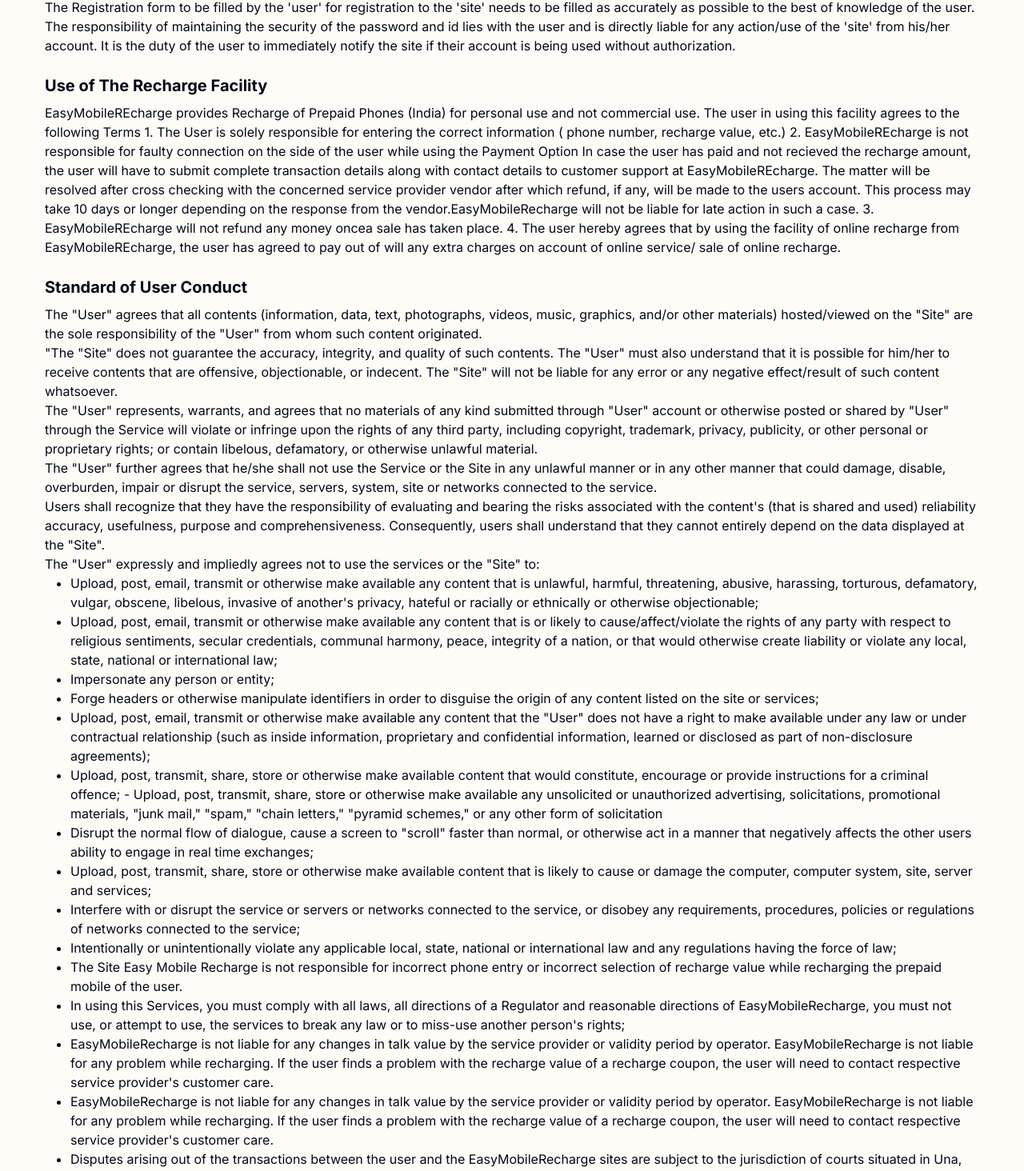
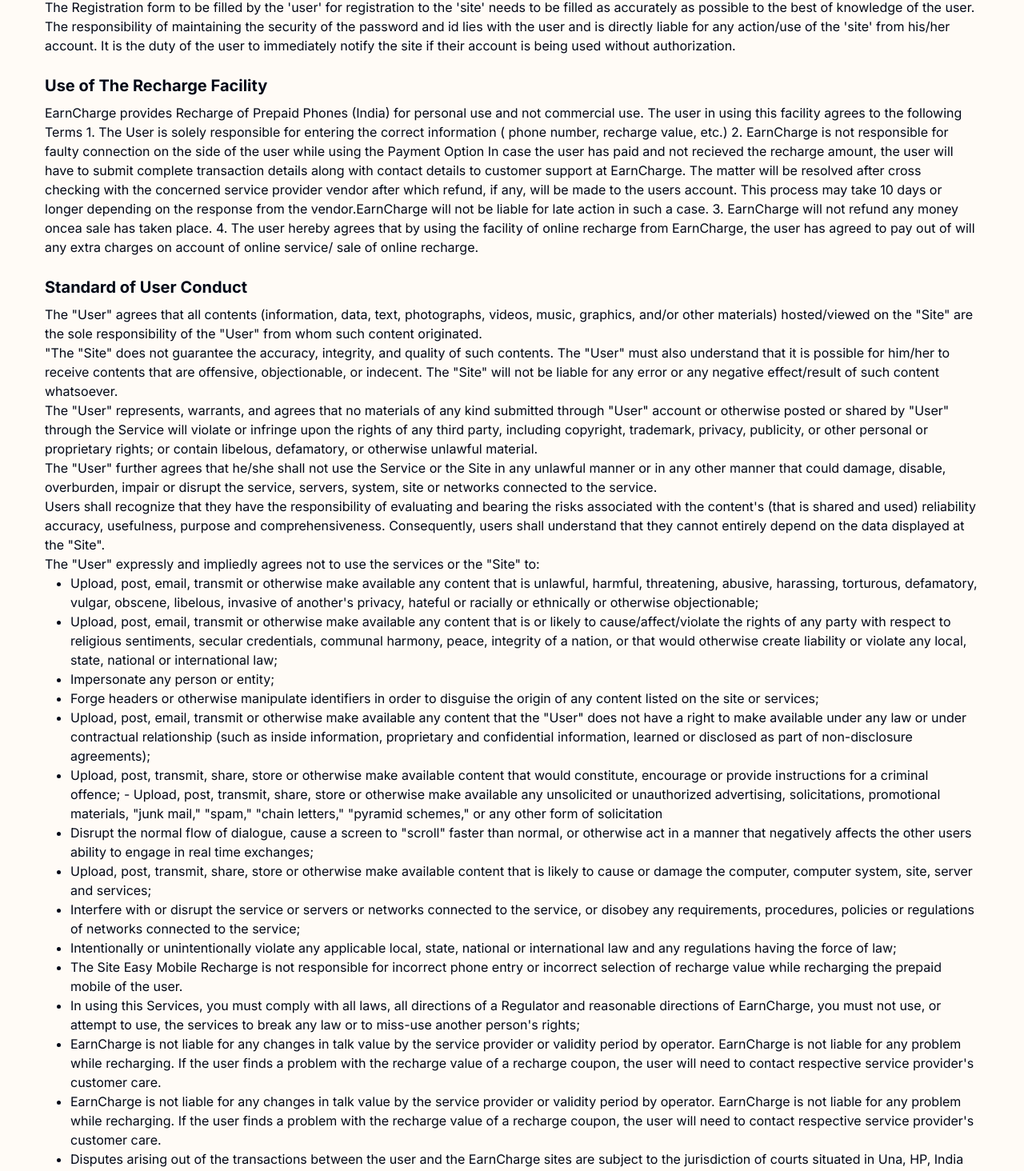
Before and after one commit to Vismay19999/earncharge-rewrite-frontend, a Next.js app: page /terms in a window 1280 px wide. Shown: the part 539-2003 px from the top of the page at 80% size. Built offline with nearby package versions, Linux system fonts and the light colour scheme.

Commit message:
policy updated

```diff
--- a/src/app/(policy)/policy/page.tsx
+++ b/src/app/(policy)/policy/page.tsx
@@ -1,4 +1,4 @@
-import React from 'react'
+import React from "react";
 
 const page = () => {
   return (
@@ -11,7 +11,7 @@ const page = () => {
         </div>
         <p>Effective Date: 14-03-2024</p>
         <p>
-          EarnCharge (referred to as &quot;we&quot;, &quot;us&quot;, or
+          <b>EarnCharge </b> (referred to as &quot;we&quot;, &quot;us&quot;, or
           &quot;our&quot;) is committed to protecting the privacy and security
           of your personal information. This Privacy Policy explains how we
           collect, use, and disclose information when you use our services. By
@@ -91,9 +91,16 @@ const page = () => {
           read and understood this Privacy Policy and agree to be bound by its
           terms.
         </p>
+        <br />
+        <h1>
+          <b>
+            Earncharge is a fully owned subsidary of Arahant Economy Services
+            Private Limited.
+          </b>
+        </h1>
       </div>
     </div>
   );
-}
+};
 
-export default page
+export default page;
--- a/src/app/(policy)/refund/page.tsx
+++ b/src/app/(policy)/refund/page.tsx
@@ -10,12 +10,12 @@ const page = () => {
           </h1>
         </div>
         <p>
-          At EarnCharge, we strive to provide a seamless and efficient platform
-          for accessing a variety of essential services. However, its important
-          to note that as an intermediary service provider, we facilitate
-          transactions between you and the service providers, but we do not own
-          or control the services themselves. Therefore, our ability to cancel
-          or refund services is limited.
+          At <b> EarnCharge </b>, we strive to provide a seamless and efficient
+          platform for accessing a variety of essential services. However, its
+          important to note that as an intermediary service provider, we
+          facilitate transactions between you and the service providers, but we
+          do not own or control the services themselves. Therefore, our ability
+          to cancel or refund services is limited.
         </p>
 
         <h1 className="text-2xl font-bold mt-5 mb-4">Cancellation:</h1>
@@ -37,7 +37,8 @@ const page = () => {
         <p>
           In case of any technical error or payment failure from our server or
           website, resulting in the deduction of an amount from your account, we
-          will return the amount within 7 working days and payment mode will be upi and direct bank account transfer.
+          will return the amount within 7 working days and payment mode will be
+          upi and direct bank account transfer.
         </p>
         <h1 className="text-2xl font-bold mt-5 mb-4">
           Refunds From 3rd Party:
@@ -73,10 +74,17 @@ const page = () => {
           payment method, either through UPI or direct bank account transfer, as
           per your preference.
         </p>
-        <p className="mt-4">
+        <p className="mt-4 mb-2">
           Thank you for choosing EarnCharge. We appreciate your understanding
           and cooperation.
         </p>
+
+        <h1>
+          <b>
+            Earncharge is a fully owned subsidary of Arahant Economy Services
+            Private Limited.
+          </b>
+        </h1>
       </div>
     </div>
   );
--- a/src/app/(policy)/terms/page.tsx
+++ b/src/app/(policy)/terms/page.tsx
@@ -24,13 +24,13 @@ const page = () => {
         &quot;User&quot; represents and warrants that he/she has the right,
         authority, and hereby accepts that he or she is of legal age to accept
         and abide by the terms and conditions of use of the &apos;site&apos;.
-        And that while using the site, The &quot;User&quot; shall not impersonate any
-        person or entity, or falsely state or otherwise misrepresent identity,
-        age or affiliation with any person or entity. The &quot;Site&quot; may terminate
-        the account of such a visitor, delete the content posted by him/her,
-        prohibit access to the &apos;site&apos; or to any of its related
-        services for any reason without citing or stating any reasons as and
-        when needed and without limitation.
+        And that while using the site, The &quot;User&quot; shall not
+        impersonate any person or entity, or falsely state or otherwise
+        misrepresent identity, age or affiliation with any person or entity. The
+        &quot;Site&quot; may terminate the account of such a visitor, delete the
+        content posted by him/her, prohibit access to the &apos;site&apos; or to
+        any of its related services for any reason without citing or stating any
+        reasons as and when needed and without limitation.
       </p>
 
       <h2 className="text-xl font-bold mt-6 mb-2">Registration</h2>
@@ -48,52 +48,51 @@ const page = () => {
         Use of The Recharge Facility
       </h2>
       <p>
-        EasyMobileREcharge provides Recharge of Prepaid Phones (India) for
-        personal use and not commercial use. The user in using this facility
-        agrees to the following Terms 1. The User is solely responsible for
-        entering the correct information ( phone number, recharge value, etc.)
-        2. EasyMobileREcharge is not responsible for faulty connection on the
-        side of the user while using the Payment Option In case the user has
-        paid and not recieved the recharge amount, the user will have to submit
-        complete transaction details along with contact details to customer
-        support at EasyMobileREcharge. The matter will be resolved after cross
-        checking with the concerned service provider vendor after which refund,
-        if any, will be made to the users account. This process may take 10 days
-        or longer depending on the response from the vendor.EasyMobileRecharge
-        will not be liable for late action in such a case. 3. EasyMobileREcharge
-        will not refund any money oncea sale has taken place. 4. The user hereby
-        agrees that by using the facility of online recharge from
-        EasyMobileREcharge, the user has agreed to pay out of will any extra
-        charges on account of online service/ sale of online recharge.
+        EarnCharge provides Recharge of Prepaid Phones (India) for personal use
+        and not commercial use. The user in using this facility agrees to the
+        following Terms 1. The User is solely responsible for entering the
+        correct information ( phone number, recharge value, etc.) 2. EarnCharge
+        is not responsible for faulty connection on the side of the user while
+        using the Payment Option In case the user has paid and not recieved the
+        recharge amount, the user will have to submit complete transaction
+        details along with contact details to customer support at EarnCharge.
+        The matter will be resolved after cross checking with the concerned
+        service provider vendor after which refund, if any, will be made to the
+        users account. This process may take 10 days or longer depending on the
+        response from the vendor.EarnCharge will not be liable for late action
+        in such a case. 3. EarnCharge will not refund any money oncea sale has
+        taken place. 4. The user hereby agrees that by using the facility of
+        online recharge from EarnCharge, the user has agreed to pay out of will
+        any extra charges on account of online service/ sale of online recharge.
       </p>
 
       <h2 className="text-xl font-bold mt-6 mb-2">Standard of User Conduct</h2>
       <p>
         The &quot;User&quot; agrees that all contents (information, data, text,
         photographs, videos, music, graphics, and/or other materials)
-        hosted/viewed on the &quot;Site&quot; are the sole responsibility of the &quot;User&quot;
-        from whom such content originated.
+        hosted/viewed on the &quot;Site&quot; are the sole responsibility of the
+        &quot;User&quot; from whom such content originated.
       </p>
       <p>
-        &quot;The &quot;Site&quot; does not guarantee the accuracy, integrity, and quality of
-        such contents. The &quot;User&quot; must also understand that it is possible for
-        him/her to receive contents that are offensive, objectionable, or
-        indecent. The &quot;Site&quot; will not be liable for any error or any negative
-        effect/result of such content whatsoever.
+        &quot;The &quot;Site&quot; does not guarantee the accuracy, integrity,
+        and quality of such contents. The &quot;User&quot; must also understand
+        that it is possible for him/her to receive contents that are offensive,
+        objectionable, or indecent. The &quot;Site&quot; will not be liable for
+        any error or any negative effect/result of such content whatsoever.
       </p>
       <p>
-        The &quot;User&quot; represents, warrants, and agrees that no materials of any
-        kind submitted through &quot;User&quot; account or otherwise posted or shared by
-        &quot;User&quot; through the Service will violate or infringe upon the rights of
-        any third party, including copyright, trademark, privacy, publicity, or
-        other personal or proprietary rights; or contain libelous, defamatory,
-        or otherwise unlawful material.
+        The &quot;User&quot; represents, warrants, and agrees that no materials
+        of any kind submitted through &quot;User&quot; account or otherwise
+        posted or shared by &quot;User&quot; through the Service will violate or
+        infringe upon the rights of any third party, including copyright,
+        trademark, privacy, publicity, or other personal or proprietary rights;
+        or contain libelous, defamatory, or otherwise unlawful material.
       </p>
       <p>
-        The &quot;User&quot; further agrees that he/she shall not use the Service or the
-        Site in any unlawful manner or in any other manner that could damage,
-        disable, overburden, impair or disrupt the service, servers, system,
-        site or networks connected to the service.
+        The &quot;User&quot; further agrees that he/she shall not use the
+        Service or the Site in any unlawful manner or in any other manner that
+        could damage, disable, overburden, impair or disrupt the service,
+        servers, system, site or networks connected to the service.
       </p>
       <p>
         Users shall recognize that they have the responsibility of evaluating
@@ -103,8 +102,8 @@ const page = () => {
         entirely depend on the data displayed at the &quot;Site&quot;.
       </p>
       <p>
-        The &quot;User&quot; expressly and impliedly agrees not to use the services or the
-        &quot;Site&quot; to:
+        The &quot;User&quot; expressly and impliedly agrees not to use the
+        services or the &quot;Site&quot; to:
       </p>
       <ul className="list-disc ml-8">
         <li>
@@ -127,23 +126,25 @@ const page = () => {
         </li>
         <li>
           Upload, post, email, transmit or otherwise make available any content
-          that the &quot;User&quot; does not have a right to make available under any law
-          or under contractual relationship (such as inside information,
-          proprietary and confidential information, learned or disclosed as part
-          of non-disclosure agreements);
+          that the &quot;User&quot; does not have a right to make available
+          under any law or under contractual relationship (such as inside
+          information, proprietary and confidential information, learned or
+          disclosed as part of non-disclosure agreements);
         </li>
         <li>
           Upload, post, transmit, share, store or otherwise make available
           content that would constitute, encourage or provide instructions for a
           criminal offence; - Upload, post, transmit, share, store or otherwise
           make available any unsolicited or unauthorized advertising,
-          solicitations, promotional materials, &quot;junk mail,&quot; &quot;spam,&quot; &quot;chain
-          letters,&quot; &quot;pyramid schemes,&quot; or any other form of solicitation
+          solicitations, promotional materials, &quot;junk mail,&quot;
+          &quot;spam,&quot; &quot;chain letters,&quot; &quot;pyramid
+          schemes,&quot; or any other form of solicitation
         </li>
         <li>
-          Disrupt the normal flow of dialogue, cause a screen to &quot;scroll&quot; faster
-          than normal, or otherwise act in a manner that negatively affects the
-          other users ability to engage in real time exchanges;
+          Disrupt the normal flow of dialogue, cause a screen to
+          &quot;scroll&quot; faster than normal, or otherwise act in a manner
+          that negatively affects the other users ability to engage in real time
+          exchanges;
         </li>
         <li>
           Upload, post, transmit, share, store or otherwise make available
@@ -167,31 +168,31 @@ const page = () => {
         </li>
         <li>
           In using this Services, you must comply with all laws, all directions
-          of a Regulator and reasonable directions of EasyMobileRecharge, you
-          must not use, or attempt to use, the services to break any law or to
-          miss-use another person&apos;s rights;
+          of a Regulator and reasonable directions of EarnCharge, you must not
+          use, or attempt to use, the services to break any law or to miss-use
+          another person&apos;s rights;
         </li>
         <li>
-          EasyMobileRecharge is not liable for any changes in talk value by the
-          service provider or validity period by operator. EasyMobileRecharge is
-          not liable for any problem while recharging. If the user finds a
-          problem with the recharge value of a recharge coupon, the user will
-          need to contact respective service provider&apos;s customer care.
+          EarnCharge is not liable for any changes in talk value by the service
+          provider or validity period by operator. EarnCharge is not liable for
+          any problem while recharging. If the user finds a problem with the
+          recharge value of a recharge coupon, the user will need to contact
+          respective service provider&apos;s customer care.
         </li>
         <li>
-          EasyMobileRecharge is not liable for any changes in talk value by the
-          service provider or validity period by operator. EasyMobileRecharge is
-          not liable for any problem while recharging. If the user finds a
-          problem with the recharge value of a recharge coupon, the user will
-          need to contact respective service provider&apos;s customer care.
+          EarnCharge is not liable for any changes in talk value by the service
+          provider or validity period by operator. EarnCharge is not liable for
+          any problem while recharging. If the user finds a problem with the
+          recharge value of a recharge coupon, the user will need to contact
+          respective service provider&apos;s customer care.
         </li>
         <li>
           Disputes arising out of the transactions between the user and the
-          EasyMobileRecharge sites are subject to the jurisdiction of courts
-          situated in Una, HP, India only. EasyMobileRecharge reserves the right
-          to ban the users phone number from recharge on the &apos;site&apos; if
-          EasyMobileRecharge suspects any foul use/ activity/ commercial use of
-          the recharge facility provided by the site.
+          EarnCharge sites are subject to the jurisdiction of courts situated in
+          Una, HP, India only. EarnCharge reserves the right to ban the users
+          phone number from recharge on the &apos;site&apos; if EarnCharge
+          suspects any foul use/ activity/ commercial use of the recharge
+          facility provided by the site.
         </li>
       </ul>
       <p>
@@ -300,10 +301,10 @@ const page = () => {
       <p>
         If this site contains bulletin boards, chat rooms, access to mailing
         lists, or other message or communication facilities (collectively
-        &quot;Forums&quot;), User agrees to use the Forums only to send and receive
-        messages and material that are proper and related to the particular
-        Forum. By way of example, and not as a limitation, User agrees that when
-        using a Forum, User shall not do any of the following:
+        &quot;Forums&quot;), User agrees to use the Forums only to send and
+        receive messages and material that are proper and related to the
+        particular Forum. By way of example, and not as a limitation, User
+        agrees that when using a Forum, User shall not do any of the following:
       </p>
       <ul className="list-disc pl-6">
         <li>
@@ -317,8 +318,8 @@ const page = () => {
         <li>
           Upload or attach files that contain software or other material
           protected by Intellectual Property Laws (or by rights of privacy and
-          publicity) unless &quot;User&quot; owns or controls the rights thereto or has
-          received all necessary consents.
+          publicity) unless &quot;User&quot; owns or controls the rights thereto
+          or has received all necessary consents.
         </li>
         <li>
           Upload or attach files that contain viruses, corrupted files, or any
@@ -338,29 +339,30 @@ const page = () => {
           forward surveys, contests, or chain letters.
         </li>
         <li>
-          Download any file posted by another user of a Forum that the &quot;User&quot;
-          may know, or reasonably should know, cannot be legally distributed in
-          such manner.
+          Download any file posted by another user of a Forum that the
+          &quot;User&quot; may know, or reasonably should know, cannot be
+          legally distributed in such manner.
         </li>
       </ul>
       <p>
-        The &quot;User&quot; acknowledges that all Forums or Discussion Groups are public,
-        not private communication. Further, the &quot;User&quot; acknowledges that chats,
-        postings, conferences, emails, and other communication by other users
-        are not endorsed by the &quot;Site&quot; and such communication shall not be
-        considered reviewed, screened, or approved by the &quot;Site&quot;. The &quot;Site&quot;
-        reserves the right for any reason to remove without notice any contents
-        of the Forums received from users, including without limitation email
-        and bulletin board postings.
+        The &quot;User&quot; acknowledges that all Forums or Discussion Groups
+        are public, not private communication. Further, the &quot;User&quot;
+        acknowledges that chats, postings, conferences, emails, and other
+        communication by other users are not endorsed by the &quot;Site&quot;
+        and such communication shall not be considered reviewed, screened, or
+        approved by the &quot;Site&quot;. The &quot;Site&quot; reserves the
+        right for any reason to remove without notice any contents of the Forums
+        received from users, including without limitation email and bulletin
+        board postings.
       </p>
 
       <h2 className="text-xl font-bold mt-6 mb-2">Disclaimer</h2>
       <p>
-        This site and the contents hereof are provided &quot;as is&quot; and without
-        warranties of any kind either expressed or implied to the fullest extent
-        permissible pursuant to applicable law. The Site disclaims all
-        warranties, express or implied, and conditions including, but not
-        limited to, implied warranties of merchantability, fitness for a
+        This site and the contents hereof are provided &quot;as is&quot; and
+        without warranties of any kind either expressed or implied to the
+        fullest extent permissible pursuant to applicable law. The Site
+        disclaims all warranties, express or implied, and conditions including,
+        but not limited to, implied warranties of merchantability, fitness for a
         particular purpose, title, and non-infringement. Nor does multimedia
         warrant that the functions of this site or the functions contained in
         the materials of in this site will be interrupted or error-free, that
@@ -371,12 +373,13 @@ const page = () => {
         whatsoever resulting from loss of use, data, or profits, whether in an
         action of contract, negligence, or other wrongful actions, arising out
         of or in connection with the use or performance of any products,
-        materials, or information available from this server. This &quot;Site&quot; in
-        whole or in part could include technical inaccuracies or typographical
-        errors. Changes are periodically added to the information herein.
-        User&apos;s continued use of this &quot;Site&quot; following the posting of any
-        change or modification of the terms will mean the &quot;User&quot; to accept those
-        changes or modifications.
+        materials, or information available from this server. This
+        &quot;Site&quot; in whole or in part could include technical
+        inaccuracies or typographical errors. Changes are periodically added to
+        the information herein. User&apos;s continued use of this
+        &quot;Site&quot; following the posting of any change or modification of
+        the terms will mean the &quot;User&quot; to accept those changes or
+        modifications.
       </p>
 
       <h2 className="text-xl font-bold mt-6 mb-2">
@@ -431,6 +434,13 @@ const page = () => {
         time. The User is responsible for regularly reviewing these Terms of
         Service so that you will be apprised of any changes.
       </p>
+
+      <h1>
+        <b>
+          Earncharge is a fully owned subsidary of Arahant Economy Services
+          Private Limited.
+        </b>
+      </h1>
     </div>
   );
 };
```
Also changed, not shown: src/app/(policy)/disclaimer/page.tsx (+23 -15 lines).
